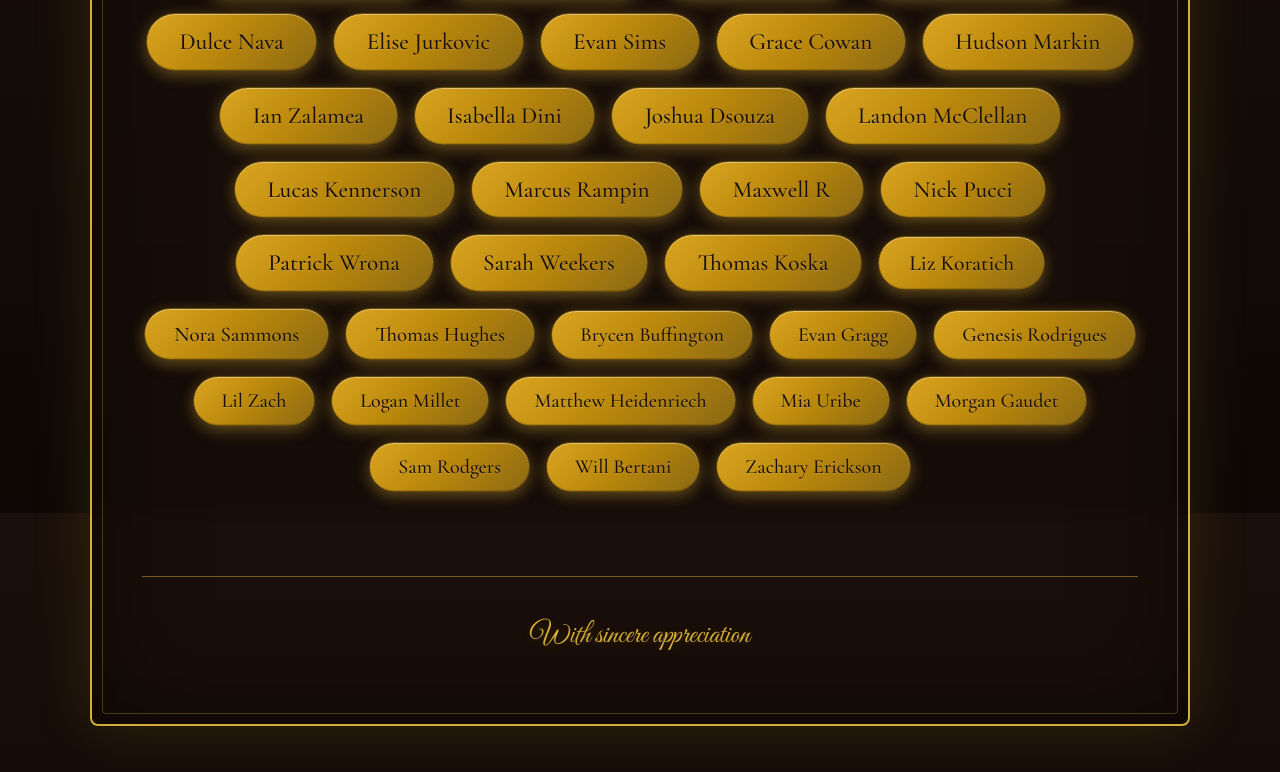
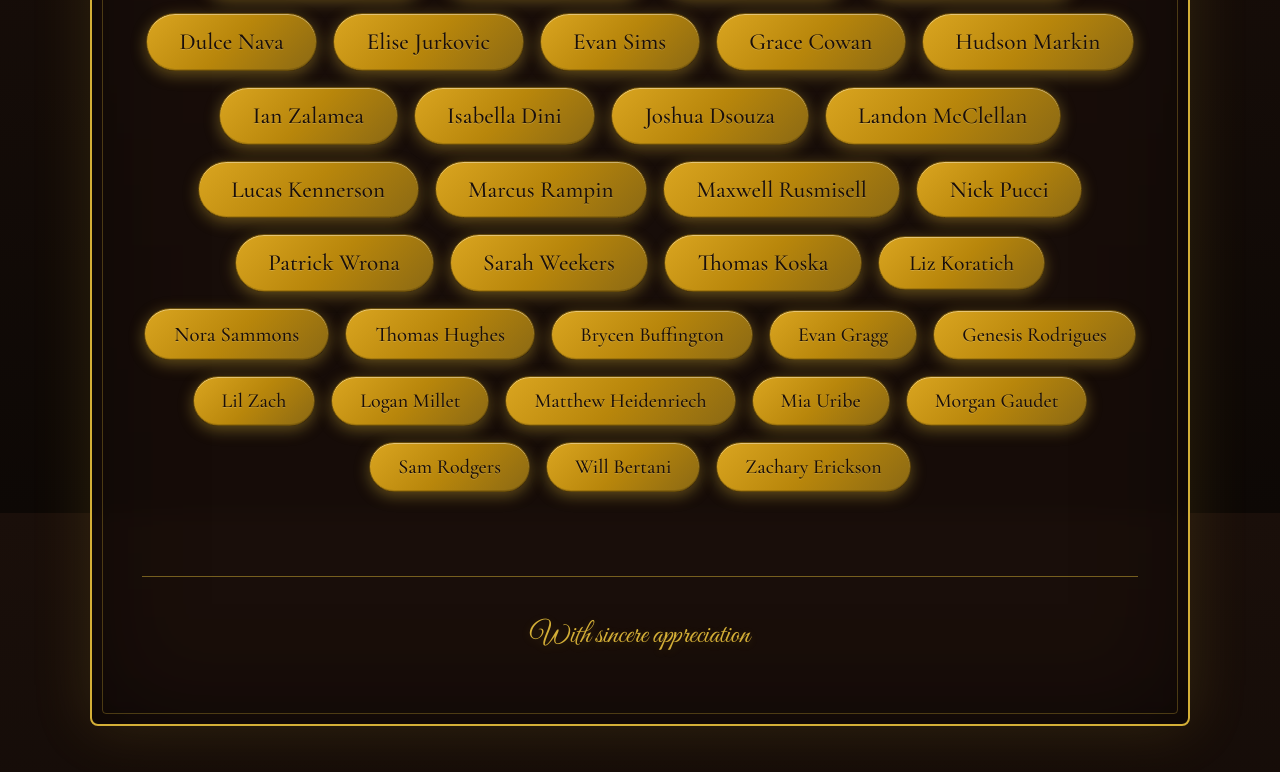
Before and after one commit to cole-w-kelley/thank-you-website-vercel, a plain HTML site: page index.html in a window 1280 px wide. Shown: the part 1087-1859 px from the top of the page. Drawn offline with nearby package versions, Linux system fonts and the light colour scheme.

Commit message:
Update donor name from 'Maxwell R' to 'Maxwell Rusmisell'

```diff
--- a/index.html
+++ b/index.html
@@ -339,7 +339,7 @@
             <div class="donor" style="font-size: 1.45rem;">Landon McClellan</div>
             <div class="donor" style="font-size: 1.45rem;">Lucas Kennerson</div>
             <div class="donor" style="font-size: 1.45rem;">Marcus Rampin</div>
-            <div class="donor" style="font-size: 1.45rem;">Maxwell R</div>
+            <div class="donor" style="font-size: 1.45rem;">Maxwell Rusmisell</div>
             <div class="donor" style="font-size: 1.45rem;">Nick Pucci</div>
             <div class="donor" style="font-size: 1.45rem;">Patrick Wrona</div>
             <div class="donor" style="font-size: 1.45rem;">Sarah Weekers</div>
```
